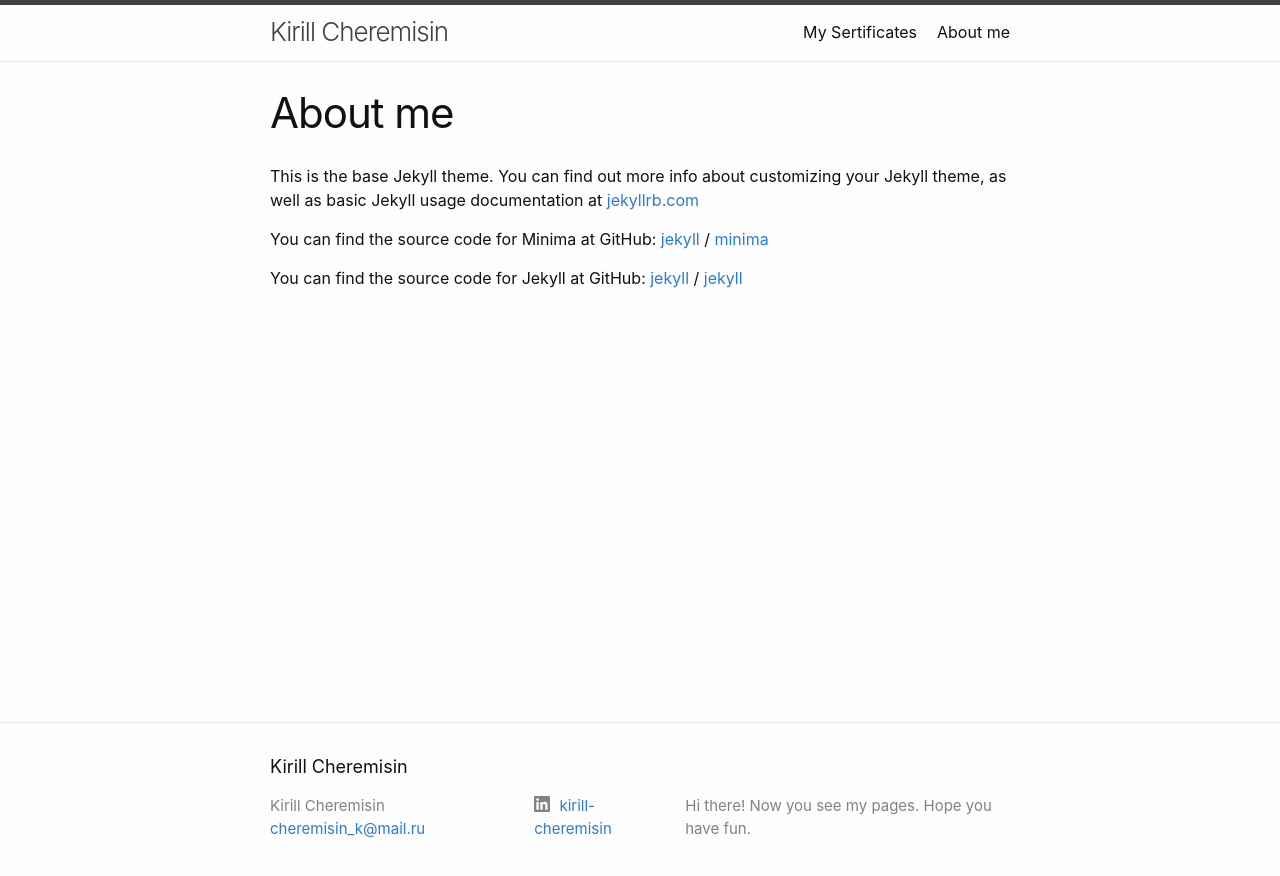
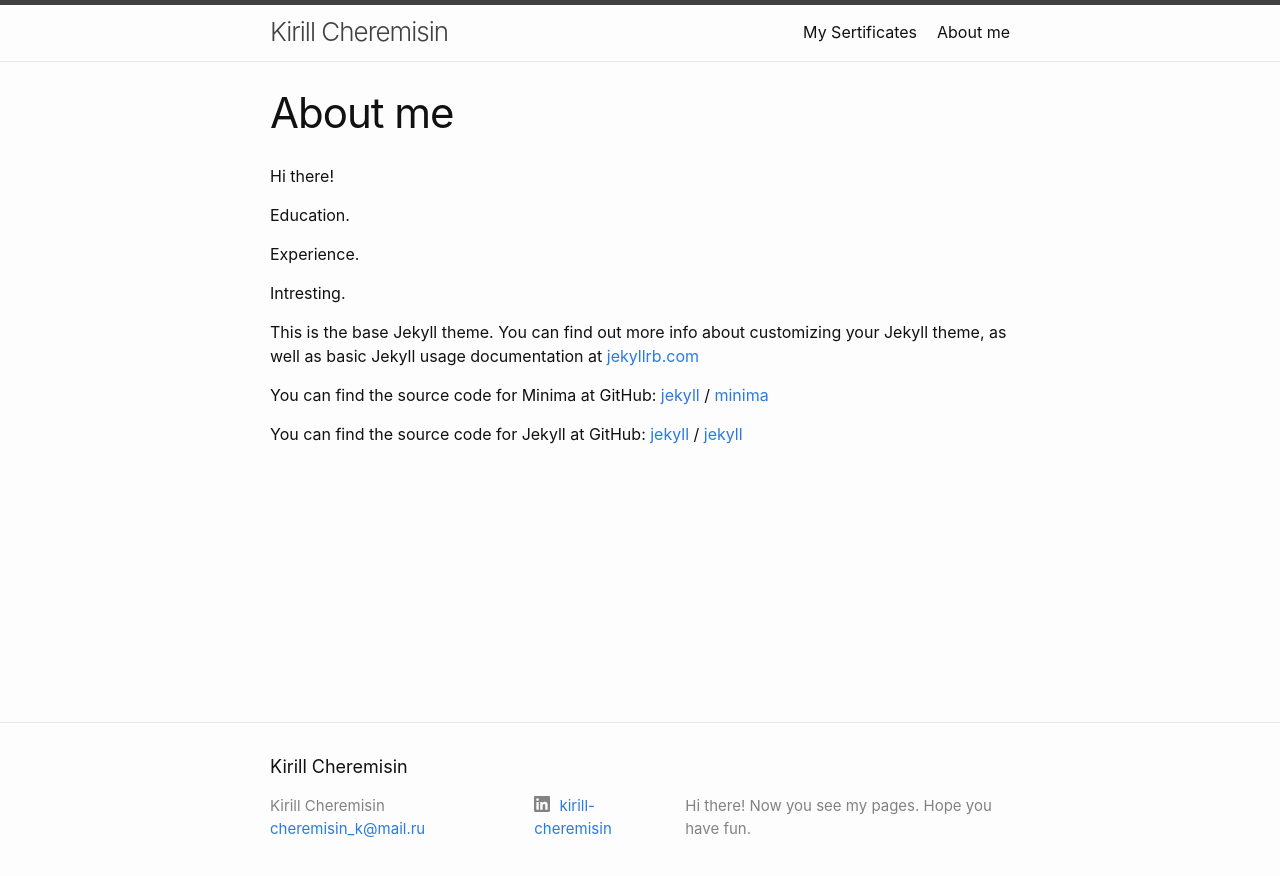
Before and after one commit to KirillCheremisin/KirillCheremisin.github.io, a Jekyll site: the page built from about.md, in a window 1280 px wide. Shown: the top 876 px of the page. Built offline with Jekyll 4.4.1, drawn with Linux system fonts in a browser that asks for light colours.

Commit message:
sections about me

```diff
--- a/about.md
+++ b/about.md
@@ -3,6 +3,16 @@ layout: page
 title: About me
 permalink: /about/
 ---
+
+
+Hi there!
+
+Education.
+
+Experience.
+
+Intresting.
+
 
 This is the base Jekyll theme. You can find out more info about customizing your Jekyll theme, as well as basic Jekyll usage documentation at [jekyllrb.com](https://jekyllrb.com/)
 
```
